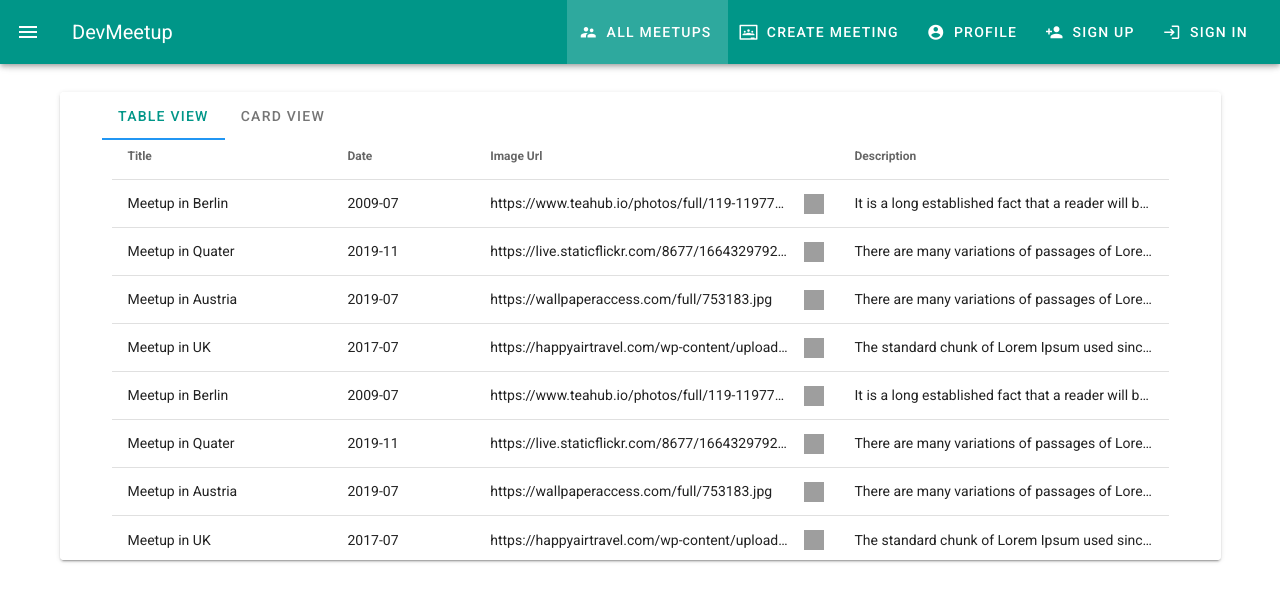
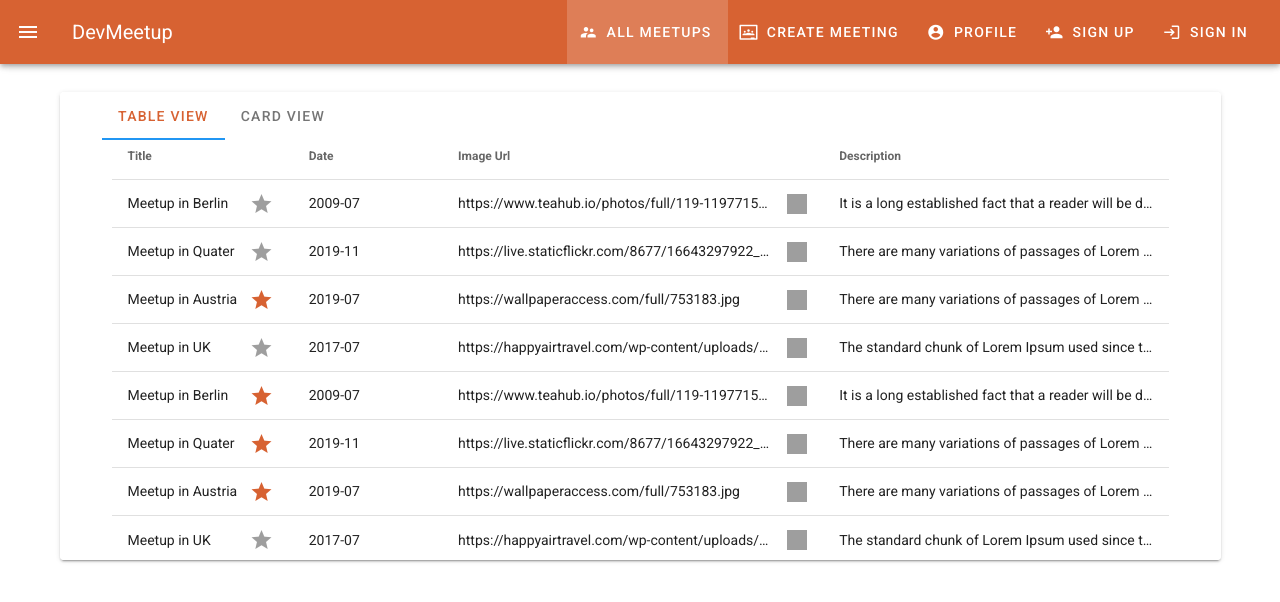
Before and after one commit to SharfarazMahmood/Meetup_webapp, a Vue app: page /meetups in a window 1280 px wide. Shown: the top 602 px of the page. Built offline with nearby package versions, Linux system fonts and the light colour scheme; grey boxes are pictures that could not be loaded.

Commit message:
readme file update

```diff
--- a/src/components/Meetup/Meetups.vue
+++ b/src/components/Meetup/Meetups.vue
@@ -13,6 +13,7 @@
                   <thead>
                     <tr>
                       <th class="text-left titleOrDatetruncate">Title</th>
+                      <th class="text-left ma-0 pa-0"></th>
                       <th class="text-left titleOrDatetruncate">Date</th>
                       <th class="text-left imgUrlOrdescriptiontruncate">
                         Image Url
@@ -29,8 +30,21 @@
                       :key="item.id"
                       @click="goToMeetupDetails(item.id)"
                     >
-                      <td class="titleOrDatetruncate">{{ item.title }}</td>
-                      <td class="titleOrDatetruncate">{{ item.date }}</td>
+                      <td class="titletruncate mr-0 pr-0">
+                        {{ item.title }}
+                      </td>
+                      <td class="ma-0 pa-0">
+                        <v-icon
+                          class="ma-0 pa-0"
+                          :disabled="item.setReminder"
+                          color="primary"
+                          height="16px"
+                          width="16px"
+                        >
+                          mdi-star
+                        </v-icon>
+                      </td>
+                      <td class="Datetruncate">{{ item.date }}</td>
                       <td class="imgUrlOrdescriptiontruncate">
                         {{ item.imageUrl }}
                       </td>
@@ -107,13 +121,6 @@
 
 <script>
 export default {
-  data() {
-    return {
-      tab: null,
-      items: ["Table View", "Card view"],
-      text: "Lorem ipsum dolor sit amet, consectetur adipiscing elit, sed do eiusmod tempor incididunt ut labore et dolore magna aliqua. Ut enim ad minim veniam, quis nostrud exercitation ullamco laboris nisi ut aliquip ex ea commodo consequat.",
-    };
-  },
   methods: {
     goToMeetupDetails(id) {
       console.log(id);
@@ -129,8 +136,16 @@ export default {
 </script>
 
 <style>
-.titleOrDatetruncate {
-  max-width: 10vw;
+.titletruncate {
+  max-width: 6vw;
+  white-space: nowrap;
+  overflow: hidden;
+  overflow-x: hidden;
+  text-overflow: ellipsis;
+}
+
+.Datetruncate {
+  max-width: 8vw;
   white-space: nowrap;
   overflow: hidden;
   overflow-x: hidden;
--- a/src/plugins/vuetify.js
+++ b/src/plugins/vuetify.js
@@ -11,8 +11,8 @@ export default new Vuetify({
     dark: false,
     themes: {
       light: {
-        primary: colors.teal,
-        secondary: colors.grey.darken1,
+        primary: "#d76232",
+        secondary: "#50aadf",
         accent: colors.shades.black,
         info: colors.lightBlue,
         error: colors.red.accent3,
@@ -20,8 +20,8 @@ export default new Vuetify({
         warning: "#FFC107",
       },
       dark: {
-        primary: colors.teal,
-        secondary: colors.grey.darken1,
+        primary: "#d76232",
+        secondary: "#50aadf",
         accent: colors.shades.black,
         info: colors.lightBlue,
         error: colors.red.accent3,
--- a/src/store/index.js
+++ b/src/store/index.js
@@ -13,6 +13,7 @@ export default new Vuex.Store({
           "https://www.teahub.io/photos/full/119-1197715_format-hd-42nd-street-photo.jpg",
         location: "Berlin",
         date: "2009-07",
+        setReminder: true,
         description:
           "It is a long established fact that a reader will be distracted by the readable content of a page when looking at its layout. The point of using Lorem Ipsum is that it has a more-or-less normal distribution of letters, as opposed to using 'Content here, content here', making it look like readable English. Many desktop publishing packages and web page editors now use Lorem Ipsum as their default model text, and a search for 'lorem ipsum' will uncover many web sites still in their infancy. Various versions have evolved over the years, sometimes by accident, sometimes on purpose (injected humour and the like).",
       },
@@ -22,6 +23,7 @@ export default new Vuex.Store({
         imageUrl:
           "https://live.staticflickr.com/8677/16643297922_714055b69c_b.jpg",
         location: "Berlin",
+        setReminder: true,
         date: "2019-11",
         description:
           "There are many variations of passages of Lorem Ipsum available, but the majority have suffered alteration in some form, by injected humour, or randomised words which don't look even slightly believable. If you are going to use a passage of Lorem Ipsum, you need to be sure there isn't anything embarrassing hidden in the middle of text. All the Lorem Ipsum generators on the Internet tend to repeat predefined chunks as necessary, making this the first true generator on the Internet. It uses a dictionary of over 200 Latin words, combined with a handful of model sentence structures, to generate Lorem Ipsum which looks reasonable. The generated Lorem Ipsum is therefore always free from repetition, injected humour, or non-characteristic words etc.",
@@ -31,6 +33,7 @@ export default new Vuex.Store({
         title: "Meetup in Austria",
         imageUrl: "https://wallpaperaccess.com/full/753183.jpg",
         location: "Austria",
+        setReminder: false,
         date: "2019-07",
         description:
           "There are many variations of passages of Lorem Ipsum available, but the majority have suffered alteration in some form, by injected humour, or randomised words which don't look even slightly believable. If you are going to use a passage of Lorem Ipsum, you need to be sure there isn't anything embarrassing hidden in the middle of text. All the Lorem Ipsum generators on the Internet tend to repeat predefined chunks as necessary, making this the first true generator on the Internet. It uses a dictionary of over 200 Latin words, combined with a handful of model sentence structures, to generate Lorem Ipsum which looks reasonable. The generated Lorem Ipsum is therefore always free from repetition, injected humour, or non-characteristic words etc.",
@@ -41,6 +44,7 @@ export default new Vuex.Store({
         imageUrl:
           "https://happyairtravel.com/wp-content/uploads/2019/10/Why-You-Should-Visit-Italy.jpg",
         location: "UK",
+        setReminder: true,
         date: "2017-07",
         description:
           'The standard chunk of Lorem Ipsum used since the 1500s is reproduced below for those interested. Sections 1.10.32 and 1.10.33 from "de Finibus Bonorum et Malorum" by Cicero are also reproduced in their exact original form, accompanied by English versions from the 1914 translation by H. Rackham.',
@@ -51,6 +55,7 @@ export default new Vuex.Store({
         imageUrl:
           "https://www.teahub.io/photos/full/119-1197715_format-hd-42nd-street-photo.jpg",
         location: "Berlin",
+        setReminder: false,
         date: "2009-07",
         description:
           "It is a long established fact that a reader will be distracted by the readable content of a page when looking at its layout. The point of using Lorem Ipsum is that it has a more-or-less normal distribution of letters, as opposed to using 'Content here, content here', making it look like readable English. Many desktop publishing packages and web page editors now use Lorem Ipsum as their default model text, and a search for 'lorem ipsum' will uncover many web sites still in their infancy. Various versions have evolved over the years, sometimes by accident, sometimes on purpose (injected humour and the like).",
@@ -61,6 +66,7 @@ export default new Vuex.Store({
         imageUrl:
           "https://live.staticflickr.com/8677/16643297922_714055b69c_b.jpg",
         location: "Berlin",
+        setReminder: false,
         date: "2019-11",
         description:
           "There are many variations of passages of Lorem Ipsum available, but the majority have suffered alteration in some form, by injected humour, or randomised words which don't look even slightly believable. If you are going to use a passage of Lorem Ipsum, you need to be sure there isn't anything embarrassing hidden in the middle of text. All the Lorem Ipsum generators on the Internet tend to repeat predefined chunks as necessary, making this the first true generator on the Internet. It uses a dictionary of over 200 Latin words, combined with a handful of model sentence structures, to generate Lorem Ipsum which looks reasonable. The generated Lorem Ipsum is therefore always free from repetition, injected humour, or non-characteristic words etc.",
@@ -70,6 +76,7 @@ export default new Vuex.Store({
         title: "Meetup in Austria",
         imageUrl: "https://wallpaperaccess.com/full/753183.jpg",
         location: "Austria",
+        setReminder: false,
         date: "2019-07",
         description:
           "There are many variations of passages of Lorem Ipsum available, but the majority have suffered alteration in some form, by injected humour, or randomised words which don't look even slightly believable. If you are going to use a passage of Lorem Ipsum, you need to be sure there isn't anything embarrassing hidden in the middle of text. All the Lorem Ipsum generators on the Internet tend to repeat predefined chunks as necessary, making this the first true generator on the Internet. It uses a dictionary of over 200 Latin words, combined with a handful of model sentence structures, to generate Lorem Ipsum which looks reasonable. The generated Lorem Ipsum is therefore always free from repetition, injected humour, or non-characteristic words etc.",
@@ -80,6 +87,7 @@ export default new Vuex.Store({
         imageUrl:
           "https://happyairtravel.com/wp-content/uploads/2019/10/Why-You-Should-Visit-Italy.jpg",
         location: "UK",
+        setReminder: true,
         date: "2017-07",
         description:
           'The standard chunk of Lorem Ipsum used since the 1500s is reproduced below for those interested. Sections 1.10.32 and 1.10.33 from "de Finibus Bonorum et Malorum" by Cicero are also reproduced in their exact original form, accompanied by English versions from the 1914 translation by H. Rackham.',
```
Also changed, not shown: 1 other file (tests, documents, lock files or other folders).
